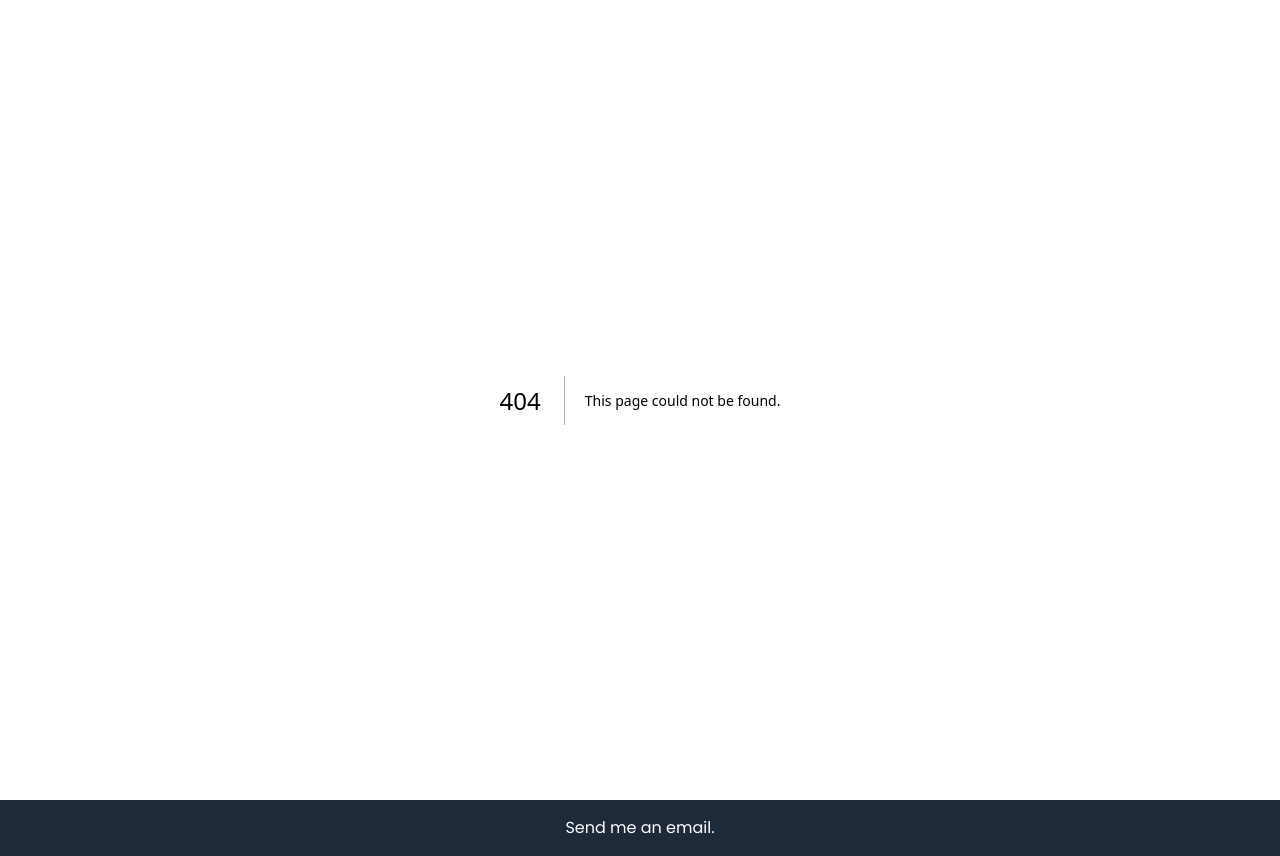
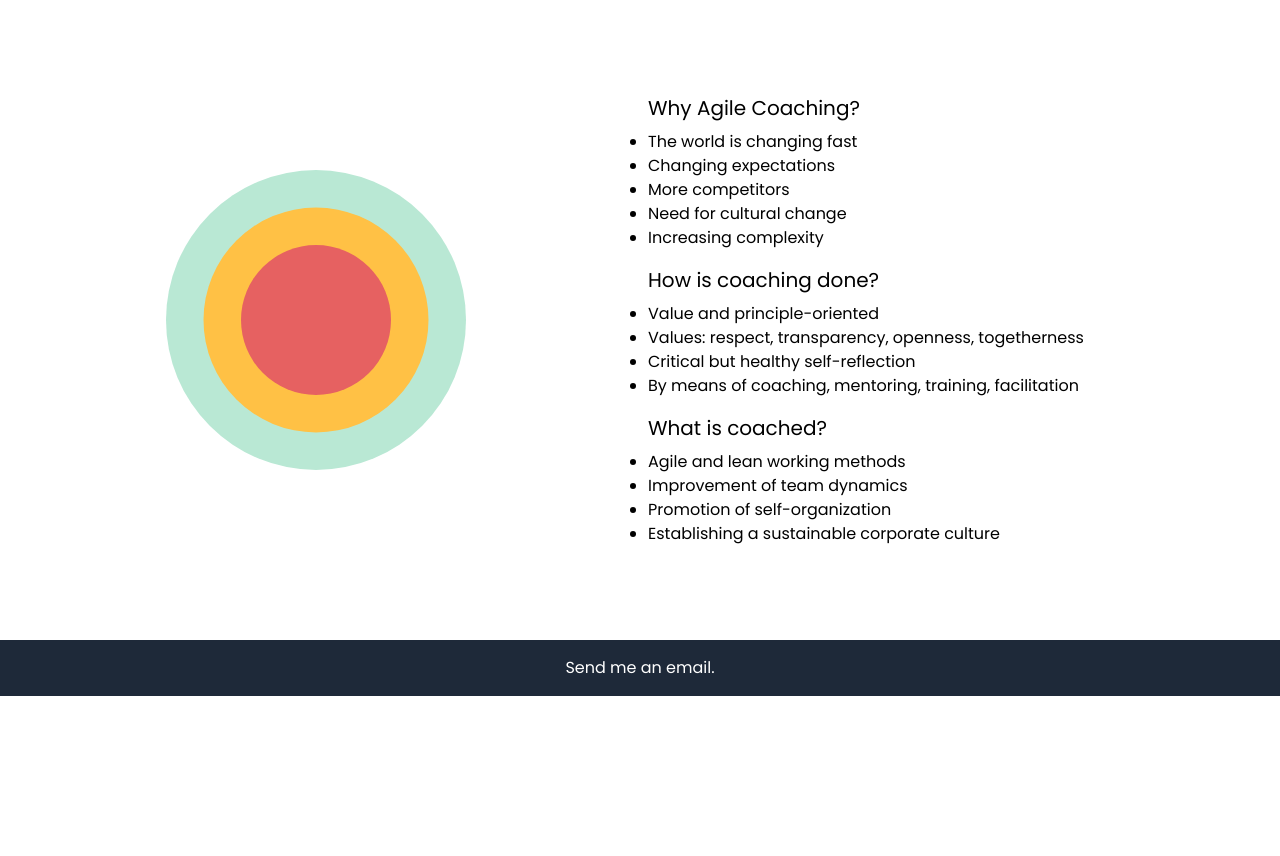
Before and after one commit to PJurke/philipjurke, a Next.js app: page /agile-coaching in a window 1280 px wide. Before the commit this address had no page. After the commit the page ends 800 px from the top, so only its background shows below. Built offline with nearby package versions, Linux system fonts and the light colour scheme.

Commit message:
add ac-page

```diff
--- /dev/null
+++ b/app/agile-coaching/page.tsx
@@ -0,0 +1,63 @@
+import { JSX } from "react";
+
+interface ComponentProps {
+    className?: string;
+}
+
+export default function AgileCoachingPage(): JSX.Element {
+    return (
+        <section className="flex flex-col md:flex-row gap-4 items-center min-h-[80vh]">
+            <GoldenCircle className="flex-1"></GoldenCircle>
+            <GoldenDescription className="flex-1"></GoldenDescription>
+        </section>
+    );
+}
+
+function GoldenCircle({ className }: ComponentProps): JSX.Element {
+
+    const svgSize = 320; // SVG size
+    const centerX = svgSize / 2;
+    const centerY = svgSize / 2;
+    const whatRadius = svgSize / 2 - 10; // Outer circle
+    const howRadius = whatRadius * 0.75;  // Middle circle
+    const whyRadius = whatRadius * 0.5;   // Inner circle
+
+    return (
+        <svg className={className} height={svgSize} width={svgSize} viewBox={`0 0 ${svgSize} ${svgSize}`}>
+            <circle cx={centerX} cy={centerY} r={whatRadius} fill="#B9E8D4" />
+            <circle cx={centerX} cy={centerY} r={howRadius} fill="#FFC145" />
+            <circle cx={centerX} cy={centerY} r={whyRadius} fill="#E66161" />
+        </svg>
+    );
+}
+
+function GoldenDescription({ className }: ComponentProps): JSX.Element {
+    return (
+        <div className={className}>
+            <h2 className="text-xl">Why Agile Coaching?</h2>
+            <ul className="list-disc mt-2">
+                <li>The world is changing fast</li>
+                <li>Changing expectations</li>
+                <li>More competitors</li>
+                <li>Need for cultural change</li>
+                <li>Increasing complexity</li>
+            </ul>
+
+            <h2 className="mt-4 text-xl">How is coaching done?</h2>
+            <ul className="list-disc mt-2">
+                <li>Value and principle-oriented</li>
+                <li>Values: respect, transparency, openness, togetherness</li>
+                <li>Critical but healthy self-reflection</li>
+                <li>By means of coaching, mentoring, training, facilitation</li>
+            </ul>
+
+            <h2 className="mt-4 text-xl">What is coached?</h2>
+            <ul className="list-disc mt-2">
+                <li>Agile and lean working methods</li>
+                <li>Improvement of team dynamics</li>
+                <li>Promotion of self-organization</li>
+                <li>Establishing a sustainable corporate culture</li>
+            </ul>
+        </div>
+    );
+}
```
